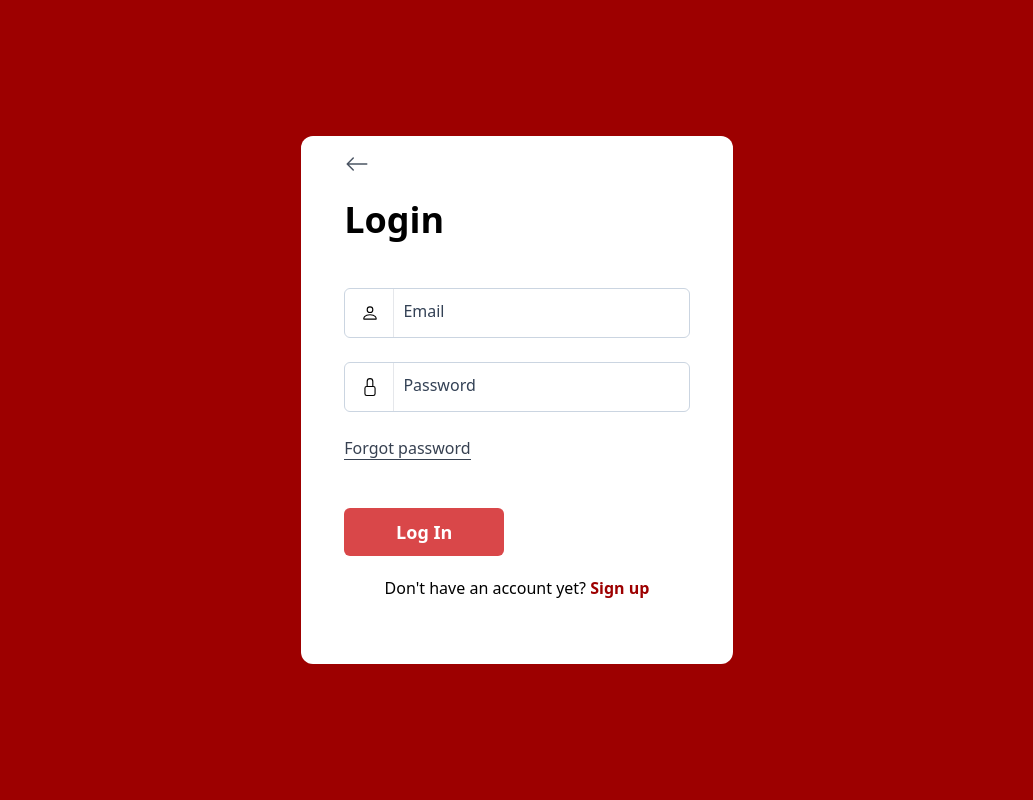
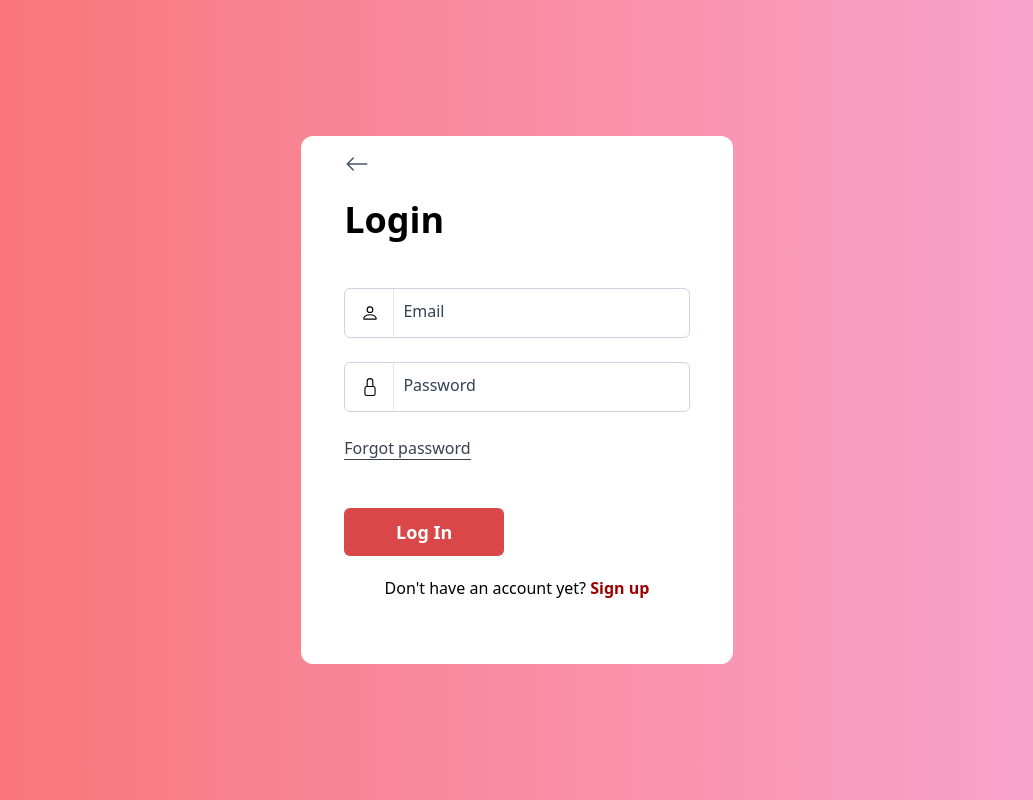
Before and after one commit to devjs1000/course-hub, a React (Vite) app: page /login in a window 1280 px wide. Shown: the whole page, without its empty margins (123-1156 px from the left). Built offline with nearby package versions, Linux system fonts and the light colour scheme; no server answers.

Commit message:
style changes

```diff
--- a/src/components/AboutUs/AboutUs.jsx
+++ b/src/components/AboutUs/AboutUs.jsx
@@ -20,7 +20,7 @@ const About = () => {
     topGridMain: "bg-gray-100",
     topGridWrapper: "grid grid-cols-12 gap-6 mx-5 md:mx-14 lg:mx-36 py-8",
     topGridItem:
-      "col-span-12 md:col-span-4  p-10 flex flex-col justify-center items-center text-center rounded-2xl bg-gray-200",
+      "col-span-12 md:col-span-4 p-10 flex flex-col justify-center items-center text-center rounded-2xl bg-gray-200 border-slate-300 cursor-pointer border-2 hover:-translate-y-4 transition-transform",
     topIconDiv:
       "w-10 h-10 flex items-center justify-center text-white rounded-full text-2xl",
     topGridHead: "font-bold my-3",
--- a/src/components/Auth/Login.jsx
+++ b/src/components/Auth/Login.jsx
@@ -30,7 +30,7 @@ const Login = () => {
   };
 
   return (
-    <div className="h-screen bg-primary-color-dark flex items-center justify-center">
+    <div className="h-screen bg-gradient-to-r from-red-400 to-pink-300 flex items-center justify-center">
       {user.id && path && <Navigate to={path} />}
       {user.id && !path && <Navigate to="/" />}
       <div className="relative bg-white w-[25rem] mx-2 py-16 flex items-center justify-center rounded-xl sm:w-[27rem]">
--- a/src/components/Auth/Signup.jsx
+++ b/src/components/Auth/Signup.jsx
@@ -28,6 +28,7 @@ const Signup = () => {
     signup(signupData);
   };
 
+//if the id is available, redirect to homepage
   useEffect(() => {
     if (user?.id) {
       navigate("/");
@@ -35,9 +36,9 @@ const Signup = () => {
   }, [user]);
 
   return (
-    <div className="bg-primary-color-dark flex items-center justify-center h-[100vh]  py-2">
+    <div className="bg-gradient-to-r from-red-400 to-pink-300  flex items-center justify-center h-[100vh]  py-2">
       <div className="relative bg-white w-[25rem] mx-2 py-14 flex items-center justify-center rounded-xl sm:w-[30rem]">
-        <Link to="/">
+        <Link to="/login">
           <ArrowLeft className="absolute top-4 left-11 text-2xl cursor-pointer text-gray-600 hover:text-gray-900" />
         </Link>
         <form className="w-4/5 h-full" onSubmit={submitSignup}>
```
